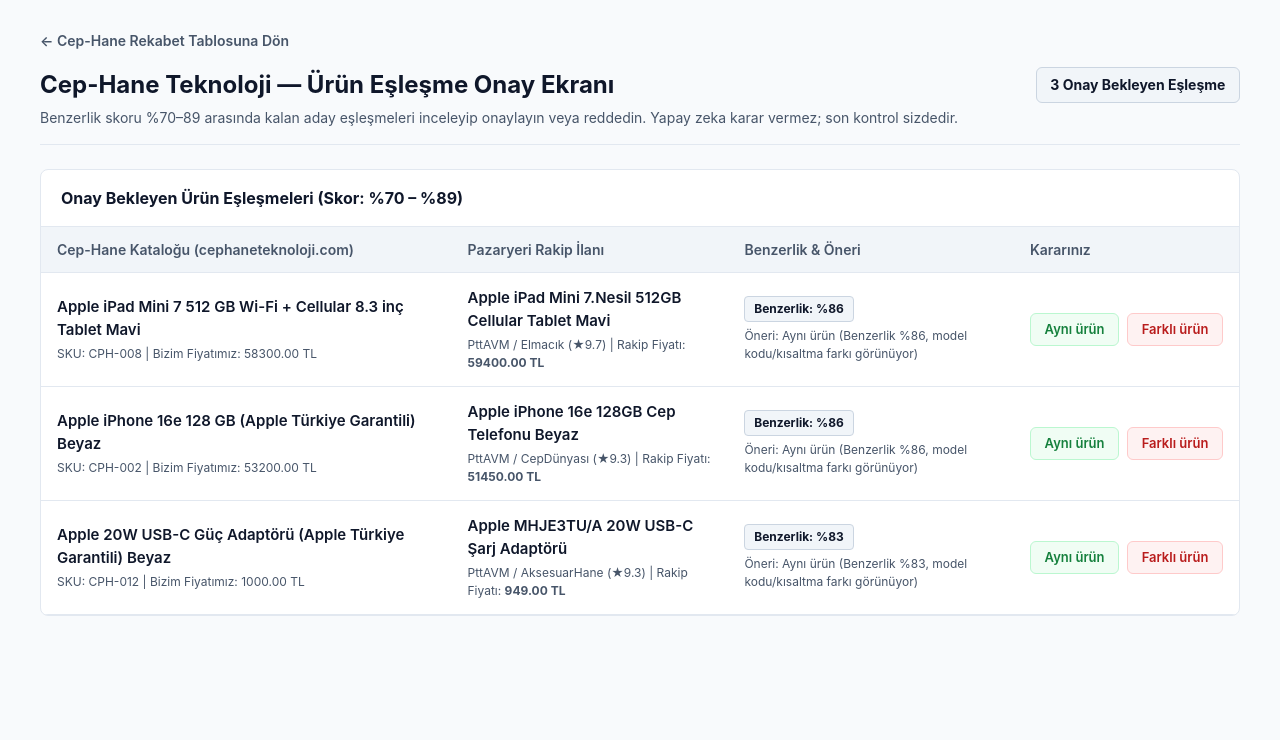
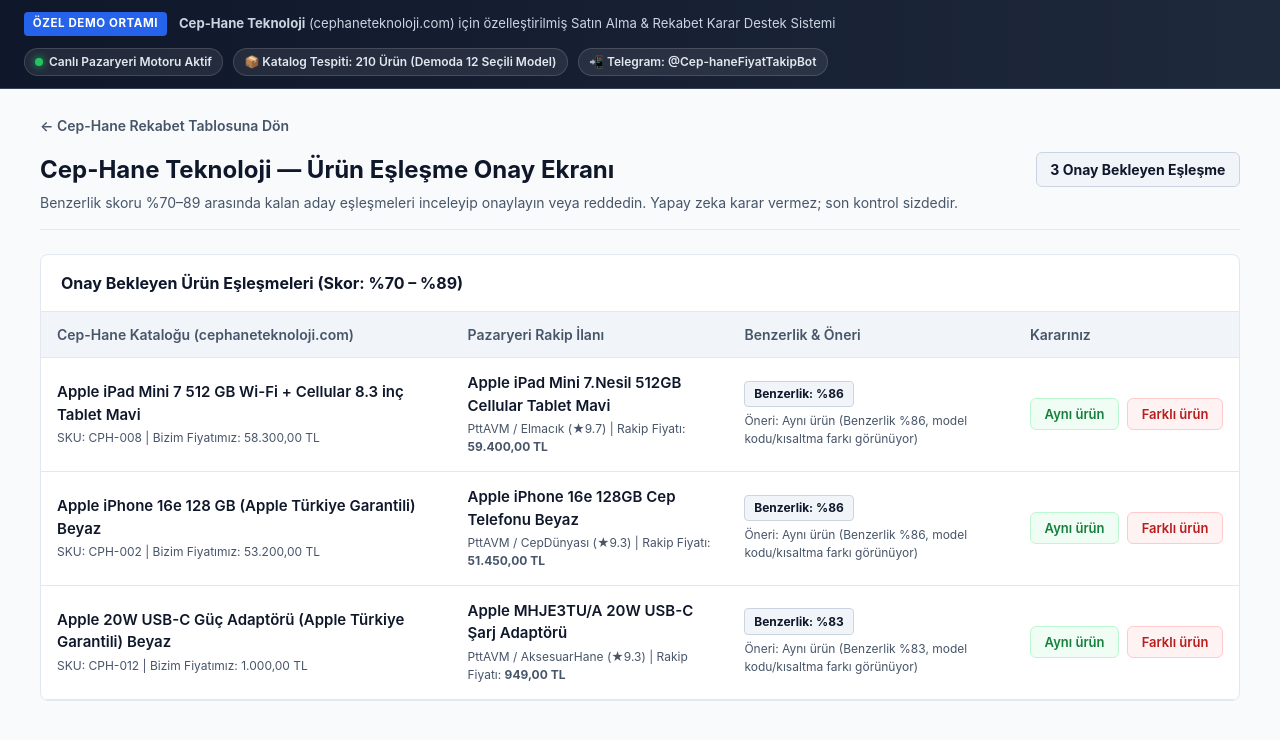
Before and after one commit to ozzencben/cephane-fiyat-takip, a FastAPI app: page /eslesmeler in a window 1280 px wide. Shown: the top 740 px of the page. Run offline with FastAPI, Linux system fonts and the light colour scheme.

Commit message:
Satin alma muduru denetim duzeltmeleri: kademeli tam TL fiyat onerisi, +1230 TL ek kar KPI, kurus duzeltmesi, kategori rozetleri ve tum sayfalarda topbar

```diff
--- a/data/last_report.json
+++ b/data/last_report.json
@@ -1,6 +1,6 @@
 {
-  "rapor_tarihi": "2026-10-31 14:21",
+  "rapor_tarihi": "2026-10-31 15:11",
   "toplam_urun_sayisi": 12,
   "rakibin_ucuz_oldugu_urun_sayisi": 9,
-  "son_rapor": "2026-10-31 tarihli Cep-Hane Teknoloji fiyat takip verilerine göre, izlenen 12 ana ürünümüzün 9 tanesinde pazaryeri rakiplerimiz (PttAVM, Hepsiburada, N11/Pazarama) liste fiyatımızın altında satış yaparken, 3 üründe en ucuz satıcı konumundayız. Özellikle 'Apple iPhone 15 128 GB Siyah', 'Apple iPhone 16 Plus 128 GB' ve 'POCO X8 Pro 256 GB' modellerinde Havale/EFT dip fiyat sınırımızı koruyarak pazaryerinde 1. sıraya (en ucuz satıcı konumuna) geçebileceğimiz güvenli marj alanı bulunmaktadır. Buna karşın 'Samsung Galaxy A17' ve 'Samsung Watch 8 44mm' ürünlerinde rakipler toptan/havale dip sınırımızın yakınına indiğinden kârlılığı bozmamak adına ek fiyat kırılmaması önerilir.\n\nSatın Alma ve Fiyatlandırma Aksiyon Önerileri:\n1. 'Apple iPhone 15 128 GB Siyah' (Önerilen: 58.162,50 TL | Havale Dip Sınırı: 58.000 TL) ve 'POCO X8 Pro 256 GB' (Önerilen: 33.610,50 TL | Dip Sınır: 33.500 TL) ürünlerinde fiyatları güncelleyerek Akakçe/pazaryeri sıralamasında 1. sırayı geri alın.\n2. En ucuz satıcı olduğumuz 'Samsung Galaxy A26 256 GB' (Bizim: 22.900 TL, En Yakın Rakip: 23.390 TL) ve 'Apple iPad Mini 7 512 GB' ürünlerinde 1. sırayı kaybetmeden fiyat artışı yaparak ürün başına +350 TL ile +700 TL ek marj kazanın."
+  "son_rapor": "2026-10-31 tarihli Cep-Hane Teknoloji fiyat takip verilerine göre, izlenen 12 ana ürünümüzün 9 tanesinde pazaryeri rakiplerimiz (PttAVM, Hepsiburada, N11/Pazarama) liste fiyatımızın altında satış yaparken, 3 üründe en ucuz satıcı konumundayız. Özellikle 'Apple iPhone 15 128 GB Siyah', 'Apple iPhone 16 Plus 128 GB' ve 'POCO X8 Pro 256 GB' modellerinde Havale/EFT dip fiyat sınırımızı koruyarak pazaryerinde 1. sıraya (en ucuz satıcı konumuna) geçebileceğimiz güvenli marj alanı bulunmaktadır. Buna karşın 'Samsung Galaxy A17' ve 'Samsung Watch 8 44mm' ürünlerinde rakipler toptan/havale dip sınırımızın yakınına indiğinden kârlılığı bozmamak adına ek fiyat kırılmaması önerilir.\n\nSatın Alma ve Fiyatlandırma Aksiyon Önerileri:\n1. 'Apple iPhone 15 128 GB Siyah' (Önerilen: 58.650,00 TL | Havale Dip Sınırı: 58.000 TL) ve 'POCO X8 Pro 256 GB' (Önerilen: 33.850,00 TL | Dip Sınır: 33.500 TL) ürünlerinde fiyatları güncelleyerek Akakçe/pazaryeri sıralamasında 1. sırayı geri alın.\n2. En ucuz satıcı olduğumuz 'Samsung Galaxy A26 256 GB' (Bizim: 22.900 TL, En Yakın Rakip: 23.390 TL) ve 'Apple iPad Mini 7 512 GB' ürünlerinde 1. sırayı kaybetmeden fiyat artışı yaparak ürün başına +350 TL ile +700 TL ek marj kazanın."
 }
--- a/src/fiyat_takip_sistemi/api/main.py
+++ b/src/fiyat_takip_sistemi/api/main.py
@@ -15,7 +15,7 @@ from sqlalchemy.orm import Session
 from ..core.db import get_db
 from ..core.models import Competitor, Match, PriceSnapshot, Product
 from ..core.report import get_latest_report_text
-from ..core.seller_profiles import get_seller_profile
+from ..core.seller_profiles import get_electronics_undercut_step, get_product_category_badge, get_seller_profile
 from ..scripts.seed_history import seed_price_history
 
 app = FastAPI(
@@ -81,9 +81,9 @@ def _build_product_comparison_item(
     }
     competitor_details: List[Dict[str, Any]] = []
 
-    min_allowed_price = round(
-        product.maliyet * (1.0 + product.min_marj_yuzde / 100.0), 2
-    )
+    min_allowed_price = float(round(
+        product.maliyet * (1.0 + product.min_marj_yuzde / 100.0), 0
+    ))
 
     for match in matches:
         latest_snap = (
@@ -148,29 +148,30 @@ def _build_product_comparison_item(
         fark = round(min_comp_price - product.fiyat, 2)
         fark_yuzde = round((fark / product.fiyat) * 100.0, 1) if product.fiyat > 0 else 0.0
 
+        step_tl = get_electronics_undercut_step(min_comp_price)
         if min_comp_price < product.fiyat:
             durum = "RAKİP UCUZ"
             if min_comp_price <= min_allowed_price:
                 dip_alti = True
-                candidate_price = round(min_comp_price * 0.99, 2)
+                candidate_price = float(round(min_comp_price - step_tl, 0))
                 onerilen_fiyat = candidate_price
                 oneri_notu = (
                     f"⛔ Marjı bozmadan rekabet edilemez "
                     f"(Rakip: {format_tr_price(min_comp_price)} TL ≤ Havale Dip: {format_tr_price(min_allowed_price)} TL)"
                 )
             else:
-                raw_cand = round(min_comp_price * 0.99, 2)
+                raw_cand = float(round(min_comp_price - step_tl, 0))
                 candidate_price = raw_cand if raw_cand >= min_allowed_price else min_allowed_price
                 onerilen_fiyat = candidate_price
                 safe_margin = ((candidate_price - product.maliyet) / product.maliyet) * 100.0
                 yeni_marj_yuzde = round(safe_margin, 1)
                 oneri_notu = (
                     f"🎯 Önerilen: {format_tr_price(candidate_price)} TL "
-                    f"(Havale dip korunur, %{safe_margin:.1f} marj ile 1. sıra alınır)"
+                    f"(Rakibin {step_tl:.0f} TL altı · Havale dip korunur, %{safe_margin:.1f} marj ile 1. sıra alınır)"
                 )
         elif min_comp_price > product.fiyat:
             durum = "BİZ UCUZUZ"
-            target_fiyat = round(min_comp_price * 0.995, 2)
+            target_fiyat = float(round(min_comp_price - step_tl, 0))
             if target_fiyat > product.fiyat:
                 ek_kar = round(target_fiyat - product.fiyat, 2)
                 onerilen_fiyat = target_fiyat
@@ -178,7 +179,7 @@ def _build_product_comparison_item(
                 yeni_marj_yuzde = round(safe_margin, 1)
                 oneri_notu = (
                     f"💡 FIRSAT: 1. sırayı kaybetmeden {format_tr_price(target_fiyat)} TL'ye çekilebilir "
-                    f"(+{format_tr_price(ek_kar)} TL ek kâr)"
+                    f"(+{format_tr_price(ek_kar)} TL / adet ek kâr)"
                 )
             else:
                 oneri_notu = "Fiyat avantajı bizde; mevcut liste fiyatı korunabilir."
@@ -190,6 +191,7 @@ def _build_product_comparison_item(
         "id": product.id,
         "sku": product.sku,
         "urun_adi": product.urun_adi,
+        "kategori_rozeti": get_product_category_badge(product.sku, product.urun_adi),
         "benim_fiyatim": product.fiyat,
         "maliyet": product.maliyet,
         "min_marj_yuzde": product.min_marj_yuzde,
@@ -219,6 +221,11 @@ def get_dashboard_home(request: Request, db: Session = Depends(get_db)) -> HTMLR
     urunler_data = get_urunler(db=db)
     dip_alti_sayisi = sum(1 for u in urunler_data if u.get("dip_alti"))
     firsat_sayisi = sum(1 for u in urunler_data if u.get("durum") == "BİZ UCUZUZ")
+    toplam_birim_ek_kar = sum(
+        round((u.get("onerilen_fiyat") or u["benim_fiyatim"]) - u["benim_fiyatim"], 2)
+        for u in urunler_data
+        if u.get("durum") == "BİZ UCUZUZ" and (u.get("onerilen_fiyat") or 0) > u["benim_fiyatim"]
+    )
     return templates.TemplateResponse(
         request=request,
         name="index.html",
@@ -227,6 +234,8 @@ def get_dashboard_home(request: Request, db: Session = Depends(get_db)) -> HTMLR
             "urunler": urunler_data,
             "dip_alti_sayisi": dip_alti_sayisi,
             "firsat_sayisi": firsat_sayisi,
+            "toplam_birim_ek_kar": toplam_birim_ek_kar,
+            "toplam_10lu_ek_kar": round(toplam_birim_ek_kar * 10, 2),
         },
     )
 
@@ -645,15 +654,16 @@ def get_urun_gecmis(id: int, db: Session = Depends(get_db)) -> Dict[str, Any]:
 
     tum_gecmis_kayitlari.sort(key=lambda x: (x.get("cekilme_zamani") or "", x.get("snapshot_id") or 0))
 
-    min_allowed_price = round(
-        product.maliyet * (1.0 + product.min_marj_yuzde / 100.0), 2
-    )
+    min_allowed_price = float(round(
+        product.maliyet * (1.0 + product.min_marj_yuzde / 100.0), 0
+    ))
 
     return {
         "urun": {
             "id": product.id,
             "sku": product.sku,
             "urun_adi": product.urun_adi,
+        "kategori_rozeti": get_product_category_badge(product.sku, product.urun_adi),
             "benim_fiyatim": product.fiyat,
             "maliyet": product.maliyet,
             "min_marj_yuzde": product.min_marj_yuzde,
--- a/src/fiyat_takip_sistemi/api/templates/index.html
+++ b/src/fiyat_takip_sistemi/api/templates/index.html
@@ -878,8 +878,8 @@
             </div>
             <div class="summary-card card-success">
                 <div class="summary-label">En Ucuz Biziz (Marj Fırsatı)</div>
-                <div class="summary-value text-green">{{ firsat_sayisi }}</div>
-                <div class="summary-sub">1. sırayı kaybetmeden fiyat artırma fırsatı</div>
+                <div class="summary-value text-green">{{ firsat_sayisi }} <span style="font-size:0.95rem;font-weight:700;">(+{{ toplam_birim_ek_kar|tr_fiyat }} TL/adet)</span></div>
+                <div class="summary-sub" style="color:#15803d;font-weight:600;">💰 10'ar satışta +{{ toplam_10lu_ek_kar|tr_fiyat }} TL ek net kâr potansiyeli</div>
             </div>
             <div class="summary-card">
                 <div class="summary-label">Son Otomatik Tarama</div>
@@ -955,7 +955,7 @@
                         >
                             <td>
                                 <a href="/urun/{{ u.id }}" class="product-name">{{ u.urun_adi }}</a>
-                                <span class="product-sku">SKU: {{ u.sku }} · Grafiği ve Satıcıları Gör →</span>
+                                <span class="product-sku">SKU: {{ u.sku }} · {{ u.kategori_rozeti }} · <span style="color:#2563eb;font-weight:600;">Detay &amp; Grafik →</span></span>
                             </td>
                             <td class="price-cell my-price">
                                 {{ u.benim_fiyatim|tr_fiyat }} TL
--- a/src/fiyat_takip_sistemi/api/templates/matches.html
+++ b/src/fiyat_takip_sistemi/api/templates/matches.html
@@ -221,9 +221,82 @@
             color: var(--text-muted);
             font-size: 0.9375rem;
         }
+
+        .enterprise-topbar {
+            background: linear-gradient(90deg, #0f172a 0%, #1e293b 100%);
+            color: #f8fafc;
+            margin: -1.75rem -1.25rem 1.5rem -1.25rem;
+            padding: 0.75rem 1.5rem;
+            border-bottom: 1px solid #334155;
+        }
+        .enterprise-topbar-inner {
+            max-width: 1280px;
+            margin: 0 auto;
+            display: flex;
+            justify-content: space-between;
+            align-items: center;
+            flex-wrap: wrap;
+            gap: 0.75rem;
+        }
+        .topbar-left {
+            display: flex;
+            align-items: center;
+            gap: 0.75rem;
+            font-size: 0.82rem;
+            color: #cbd5e1;
+        }
+        .topbar-brand-pill {
+            background: #2563eb;
+            color: #ffffff;
+            font-weight: 700;
+            font-size: 0.72rem;
+            padding: 0.2rem 0.55rem;
+            border-radius: 0.25rem;
+            letter-spacing: 0.05em;
+            text-transform: uppercase;
+        }
+        .topbar-right {
+            display: flex;
+            align-items: center;
+            flex-wrap: wrap;
+            gap: 0.6rem;
+        }
+        .status-pill {
+            display: inline-flex;
+            align-items: center;
+            gap: 0.35rem;
+            background: rgba(255, 255, 255, 0.08);
+            border: 1px solid rgba(255, 255, 255, 0.14);
+            color: #e2e8f0;
+            font-size: 0.75rem;
+            font-weight: 600;
+            padding: 0.25rem 0.65rem;
+            border-radius: 9999px;
+        }
+        .dot-live {
+            width: 8px;
+            height: 8px;
+            border-radius: 50%;
+            background: #22c55e;
+            box-shadow: 0 0 8px #22c55e;
+        }
+
     </style>
 </head>
 <body>
+    <div class="enterprise-topbar">
+        <div class="enterprise-topbar-inner">
+            <div class="topbar-left">
+                <span class="topbar-brand-pill">ÖZEL DEMO ORTAMI</span>
+                <span><strong>Cep-Hane Teknoloji</strong> (cephaneteknoloji.com) için özelleştirilmiş Satın Alma &amp; Rekabet Karar Destek Sistemi</span>
+            </div>
+            <div class="topbar-right">
+                <span class="status-pill"><span class="dot-live"></span> Canlı Pazaryeri Motoru Aktif</span>
+                <span class="status-pill">📦 Katalog Tespiti: 210 Ürün (Demoda 12 Seçili Model)</span>
+                <span class="status-pill">📲 Telegram: @Cep-haneFiyatTakipBot</span>
+            </div>
+        </div>
+    </div>
     <div class="container">
         <a href="/" class="back-link">← Cep-Hane Rekabet Tablosuna Dön</a>
 
@@ -257,14 +330,14 @@
                         <tr id="match-row-{{ m.match_id }}">
                             <td>
                                 <span class="product-title">{{ m.urun_adi }}</span>
-                                <span class="product-meta">SKU: {{ m.sku }} | Bizim Fiyatımız: {{ "%.2f"|format(m.benim_fiyatim) }} TL</span>
+                                <span class="product-meta">SKU: {{ m.sku }} | Bizim Fiyatımız: {{ m.benim_fiyatim|tr_fiyat }} TL</span>
                             </td>
                             <td>
                                 <span class="product-title">{{ m.ham_urun_adi }}</span>
                                 <span class="product-meta">
                                     {{ m.rakip_adi }}
                                     {% if m.rakip_fiyat is not none %}
-                                        | Rakip Fiyatı: <strong>{{ "%.2f"|format(m.rakip_fiyat) }} TL</strong>
+                                        | Rakip Fiyatı: <strong>{{ m.rakip_fiyat|tr_fiyat }} TL</strong>
                                     {% endif %}
                                 </span>
                             </td>
@@ -324,7 +397,7 @@
                                 <span class="product-meta">
                                     {{ m.rakip_adi }}
                                     {% if m.rakip_fiyat is not none %}
-                                        | {{ "%.2f"|format(m.rakip_fiyat) }} TL
+                                        | {{ m.rakip_fiyat|tr_fiyat }} TL
                                     {% endif %}
                                 </span>
                             </td>
--- a/src/fiyat_takip_sistemi/core/report.py
+++ b/src/fiyat_takip_sistemi/core/report.py
@@ -59,7 +59,7 @@ def prepare_report_data(db: Session) -> Dict[str, Any]:
 
     critical_alerts_data = []
     for alert in top_5_alerts:
-        min_allowed_price = round(alert.cost * (1.0 + alert.min_margin_pct / 100.0), 2)
+        min_allowed_price = float(round(alert.cost * (1.0 + alert.min_margin_pct / 100.0), 0))
         critical_alerts_data.append({
             "urun": alert.product_name,
             "sku": alert.product_sku,
--- a/src/fiyat_takip_sistemi/scripts/demo_reset.py
+++ b/src/fiyat_takip_sistemi/scripts/demo_reset.py
@@ -117,7 +117,7 @@ def reset_demo_state() -> None:
             "Buna karşın 'Samsung Galaxy A17' ve 'Samsung Watch 8 44mm' ürünlerinde rakipler toptan/havale dip sınırımızın yakınına indiğinden "
             "kârlılığı bozmamak adına ek fiyat kırılmaması önerilir.\n\n"
             "Satın Alma ve Fiyatlandırma Aksiyon Önerileri:\n"
-            "1. 'Apple iPhone 15 128 GB Siyah' (Önerilen: 58.162,50 TL | Havale Dip Sınırı: 58.000 TL) ve 'POCO X8 Pro 256 GB' (Önerilen: 33.610,50 TL | Dip Sınır: 33.500 TL) ürünlerinde fiyatları güncelleyerek Akakçe/pazaryeri sıralamasında 1. sırayı geri alın.\n"
+            "1. 'Apple iPhone 15 128 GB Siyah' (Önerilen: 58.650,00 TL | Havale Dip Sınırı: 58.000 TL) ve 'POCO X8 Pro 256 GB' (Önerilen: 33.850,00 TL | Dip Sınır: 33.500 TL) ürünlerinde fiyatları güncelleyerek Akakçe/pazaryeri sıralamasında 1. sırayı geri alın.\n"
             "2. En ucuz satıcı olduğumuz 'Samsung Galaxy A26 256 GB' (Bizim: 22.900 TL, En Yakın Rakip: 23.390 TL) ve 'Apple iPad Mini 7 512 GB' ürünlerinde 1. sırayı kaybetmeden fiyat artışı yaparak ürün başına +350 TL ile +700 TL ek marj kazanın."
         )
         save_last_report(baseline_llm_report, report_data)
```
Also changed, not shown: src/fiyat_takip_sistemi/api/templates/product_detail.html (+73 -0 lines), src/fiyat_takip_sistemi/core/rules.py (+8 -6 lines), src/fiyat_takip_sistemi/core/seller_profiles.py (+32 -0 lines), 4 other files.
